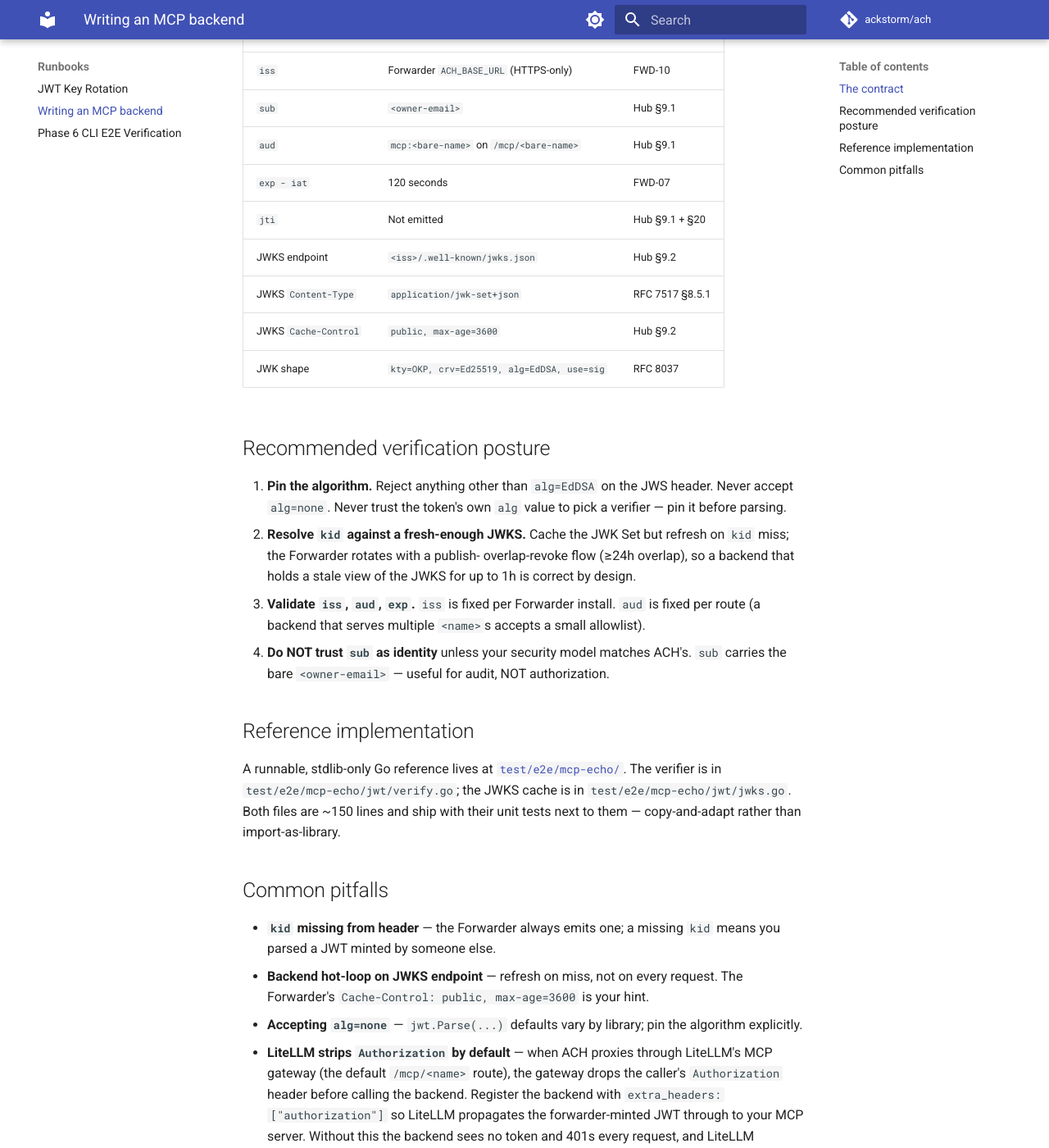
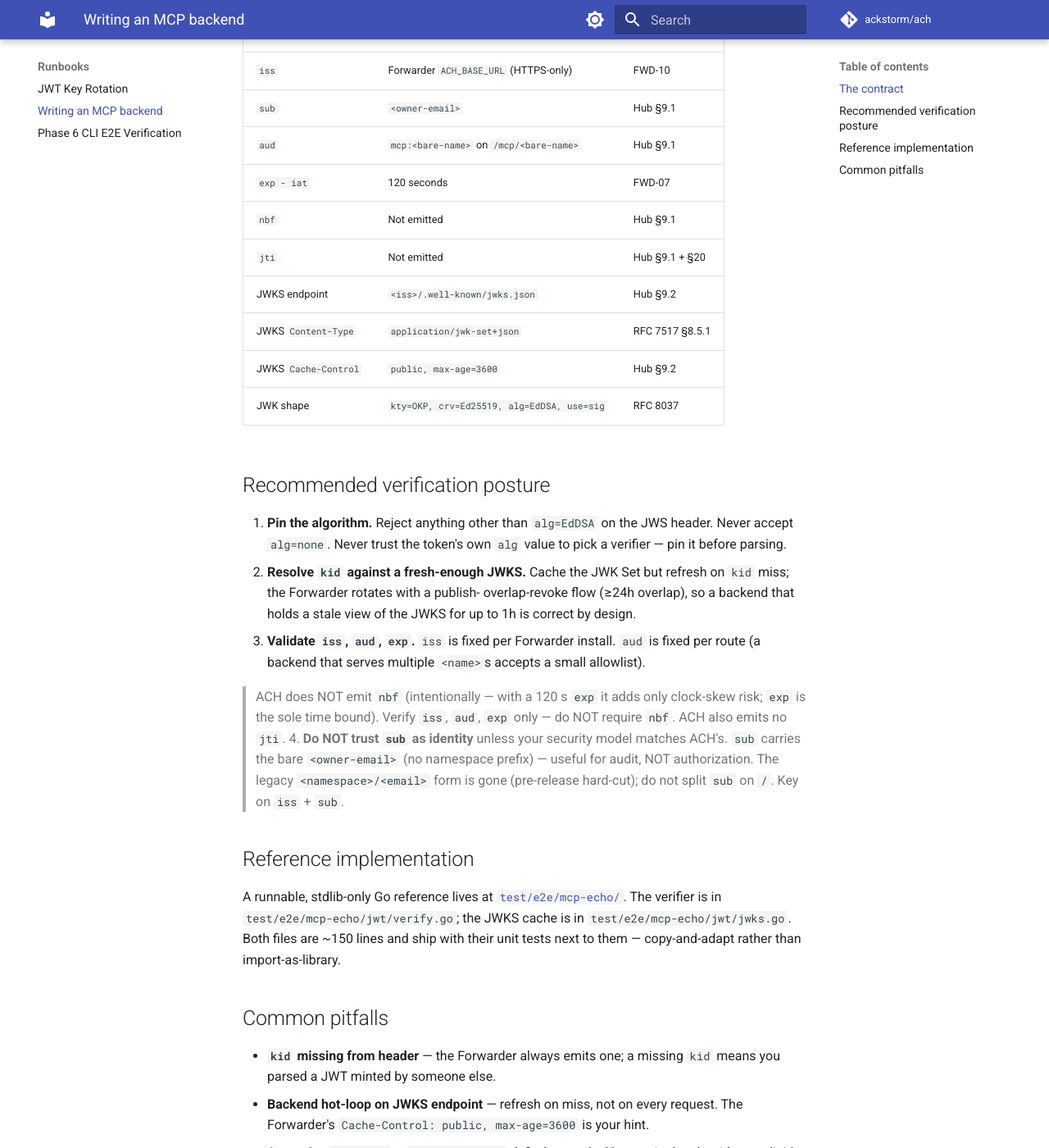
Before and after one commit to ackstorm/ach, an MkDocs documentation site: the page built from docs/runbooks/writing-an-mcp-backend.md, in a window 1280 px wide and 1400 px high, scrolled down 603 px. Shown: the whole window at 82% size. Built offline with MkDocs 1.6.1 and Material for MkDocs 9.7.7, drawn with Linux system fonts in a browser that asks for light colours; comment, search, counter and statistics services are not loaded; the version menu is left out.

Commit message:
docs(g17/g18): note nbf absent + bare-email sub in JWT backend docs (G17/G18)
Co-Authored-By: Claude Opus 4.8 (1M context) <noreply@anthropic.com>

```diff
--- a/docs/runbooks/writing-an-mcp-backend.md
+++ b/docs/runbooks/writing-an-mcp-backend.md
@@ -21,6 +21,7 @@ operator implements the verifying side.
 | `sub` | `<owner-email>` | Hub §9.1 |
 | `aud` | `mcp:<bare-name>` on `/mcp/<bare-name>` | Hub §9.1 |
 | `exp - iat` | 120 seconds | FWD-07 |
+| `nbf` | Not emitted | Hub §9.1 |
 | `jti` | Not emitted | Hub §9.1 + §20 |
 | JWKS endpoint | `<iss>/.well-known/jwks.json` | Hub §9.2 |
 | JWKS `Content-Type` | `application/jwk-set+json` | RFC 7517 §8.5.1 |
@@ -39,9 +40,15 @@ operator implements the verifying side.
 3. **Validate `iss`, `aud`, `exp`.** `iss` is fixed per Forwarder
    install. `aud` is fixed per route (a backend that serves multiple
    `<name>`s accepts a small allowlist).
+
+   > ACH does NOT emit `nbf` (intentionally — with a 120 s `exp` it adds only
+   > clock-skew risk; `exp` is the sole time bound). Verify `iss`, `aud`, `exp`
+   > only — do NOT require `nbf`. ACH also emits no `jti`.
 4. **Do NOT trust `sub` as identity** unless your security model
-   matches ACH's. `sub` carries the bare `<owner-email>` — useful
-   for audit, NOT authorization.
+   matches ACH's. `sub` carries the bare `<owner-email>` (no namespace
+   prefix) — useful for audit, NOT authorization. The legacy
+   `<namespace>/<email>` form is gone (pre-release hard-cut); do not split
+   `sub` on `/`. Key on `iss` + `sub`.
 
 ## Reference implementation
 
```
Also changed, not shown: docs/developer-guide/jwt-forwarder.md (+9 -1 lines), 1 other file.
